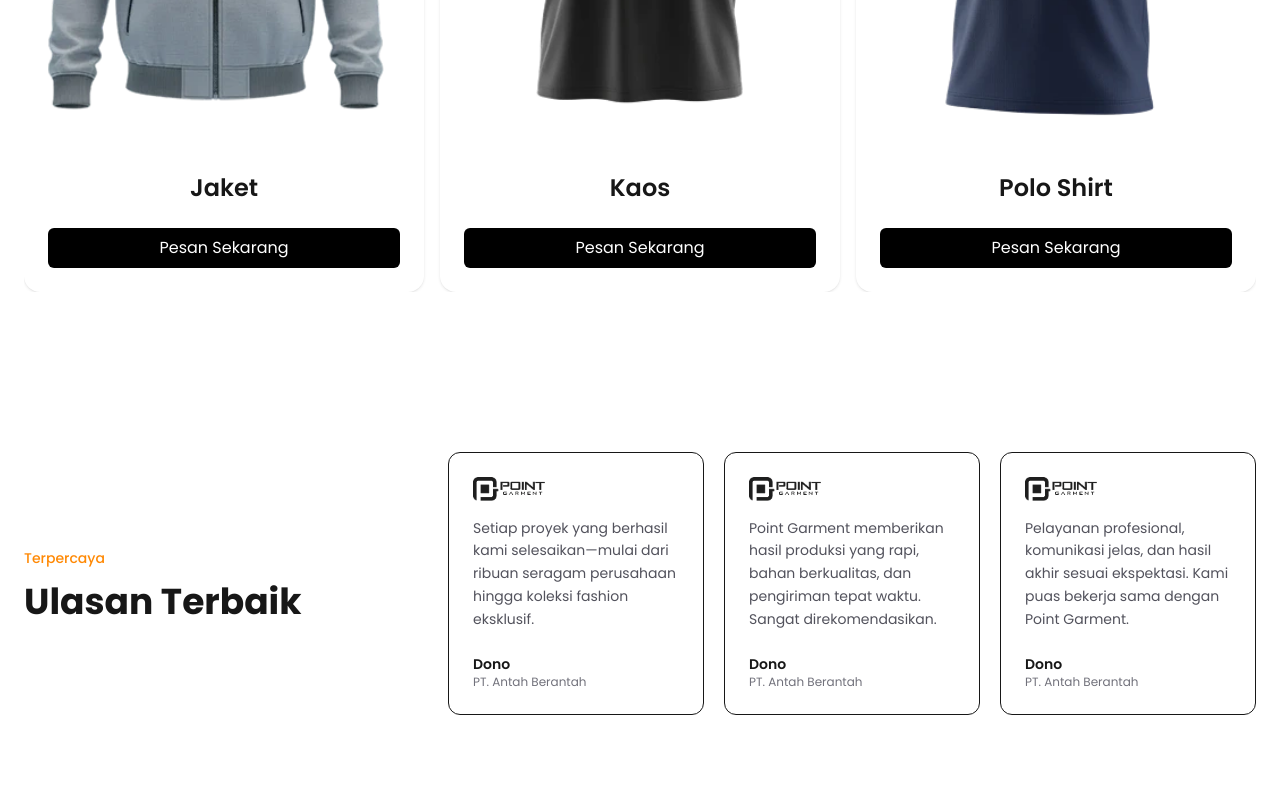
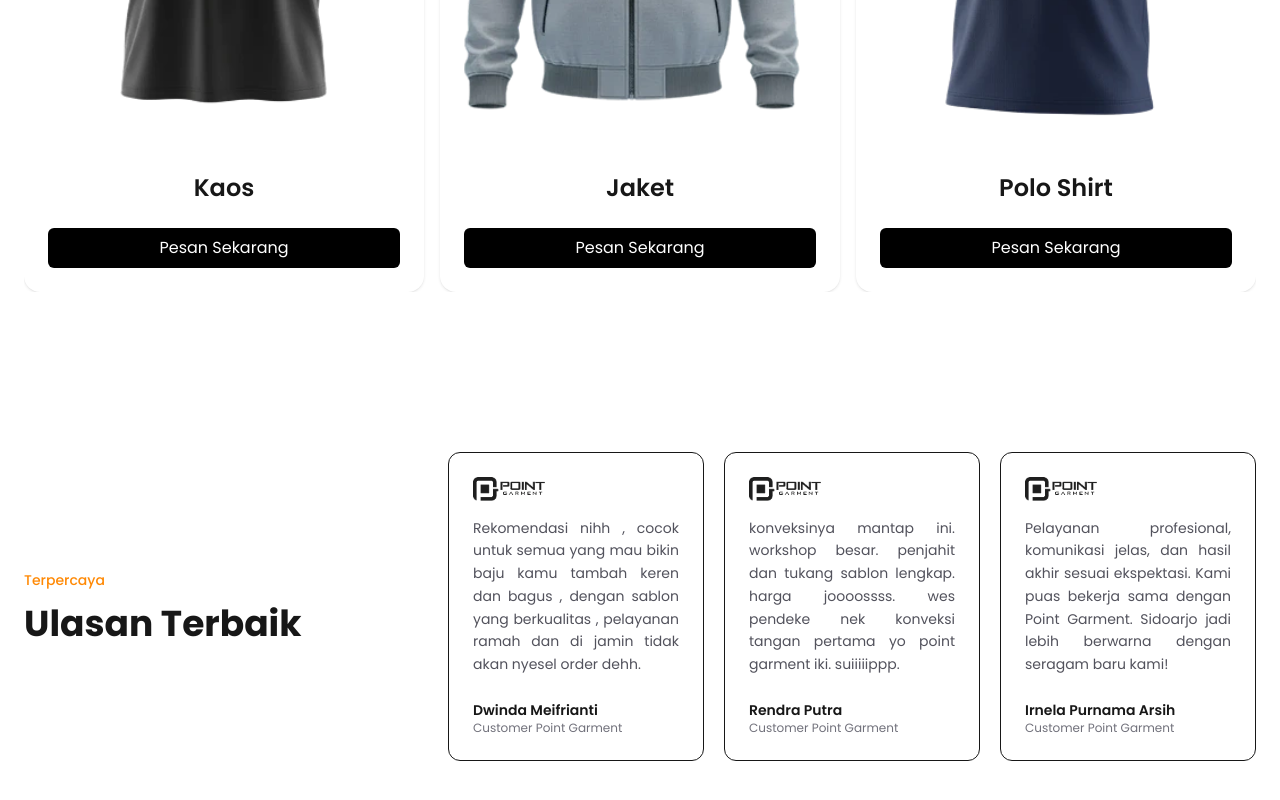
Before and after one commit to Zhacksdev/PointGarment-website, a Next.js app: page /home in a window 1280 px wide. Shown: the part 2603-3403 px from the top of the page. Built offline with nearby package versions, Linux system fonts and the light colour scheme.

Commit message:
update in 28/12

```diff
--- a/app/home/component/MyProduct.tsx
+++ b/app/home/component/MyProduct.tsx
@@ -17,8 +17,8 @@ type Product = {
 };
 
 const products: Product[] = [
+   { name: "Kaos", image: kaosImg, category: "Kaos" },
   { name: "Jaket", image: jaketImg, category: "Jaket" },
-  { name: "Kaos", image: kaosImg, category: "Kaos" },
   { name: "Polo Shirt", image: poloImg, category: "Polo" },
 ];
 
--- a/app/home/component/Rating.tsx
+++ b/app/home/component/Rating.tsx
@@ -8,19 +8,19 @@ import ratingLogo from "../asset/RatingLogo.webp";
 
 const reviews = [
   {
-    name: "Dono",
-    company: "PT. Antah Berantah",
-    text: "Setiap proyek yang berhasil kami selesaikan—mulai dari ribuan seragam perusahaan hingga koleksi fashion eksklusif.",
+    name: "Dwinda Meifrianti",
+    company: "Customer Point Garment",
+    text: "Rekomendasi nihh , cocok untuk semua yang mau bikin baju kamu tambah keren dan bagus , dengan sablon yang berkualitas , pelayanan ramah dan di jamin tidak akan nyesel order dehh.",
   },
   {
-    name: "Dono",
-    company: "PT. Antah Berantah",
-    text: "Point Garment memberikan hasil produksi yang rapi, bahan berkualitas, dan pengiriman tepat waktu. Sangat direkomendasikan.",
+    name: "Rendra Putra",
+    company: "Customer Point Garment",
+    text: "konveksinya mantap ini. workshop besar. penjahit dan tukang sablon lengkap. harga joooossss. wes pendeke nek konveksi tangan pertama yo point garment iki. suiiiiippp.",
   },
   {
-    name: "Dono",
-    company: "PT. Antah Berantah",
-    text: "Pelayanan profesional, komunikasi jelas, dan hasil akhir sesuai ekspektasi. Kami puas bekerja sama dengan Point Garment.",
+    name: "Irnela Purnama Arsih",
+    company: "Customer Point Garment",
+    text: "Pelayanan profesional, komunikasi jelas, dan hasil akhir sesuai ekspektasi. Kami puas bekerja sama dengan Point Garment. Sidoarjo jadi lebih berwarna dengan seragam baru kami!",
   },
 ];
 
@@ -65,7 +65,7 @@ export default function Rating() {
                   </div>
 
                   {/* TEXT */}
-                  <p className="text-sm text-zinc-600 leading-relaxed mb-6 grow">
+                  <p className="text-sm text-zinc-600 leading-relaxed mb-6 grow text-justify">
                     {review.text}
                   </p>
 
```
Also changed, not shown: app/home/asset/HeroImage.webp.
